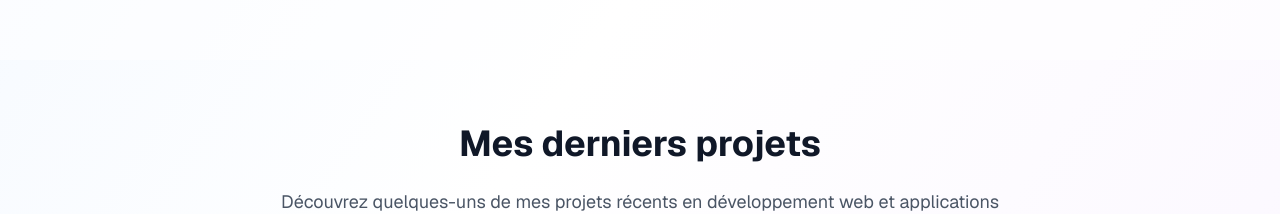
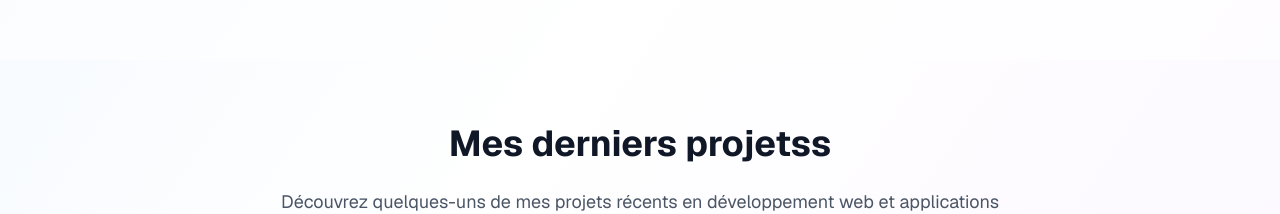
Before and after one commit to FlorianMMI/Portfolo, a Next.js app: page / in a window 1280 px wide. Shown: the part 1020-1234 px from the top of the page. Built offline with nearby package versions, Linux system fonts and the light colour scheme.

Commit message:
Fix typo in project section heading

```diff
--- a/app/page.tsx
+++ b/app/page.tsx
@@ -181,7 +181,7 @@ export default function Home() {
             className="text-center mb-12"
           >
             <h2 className="text-3xl md:text-4xl font-bold text-gray-900 dark:text-white mb-6">
-              Mes derniers projets
+              Mes derniers projetss
             </h2>
             <p className="text-lg text-gray-600 dark:text-gray-300 max-w-3xl mx-auto">
               Découvrez quelques-uns de mes projets récents en développement web et applications interactives.
```
